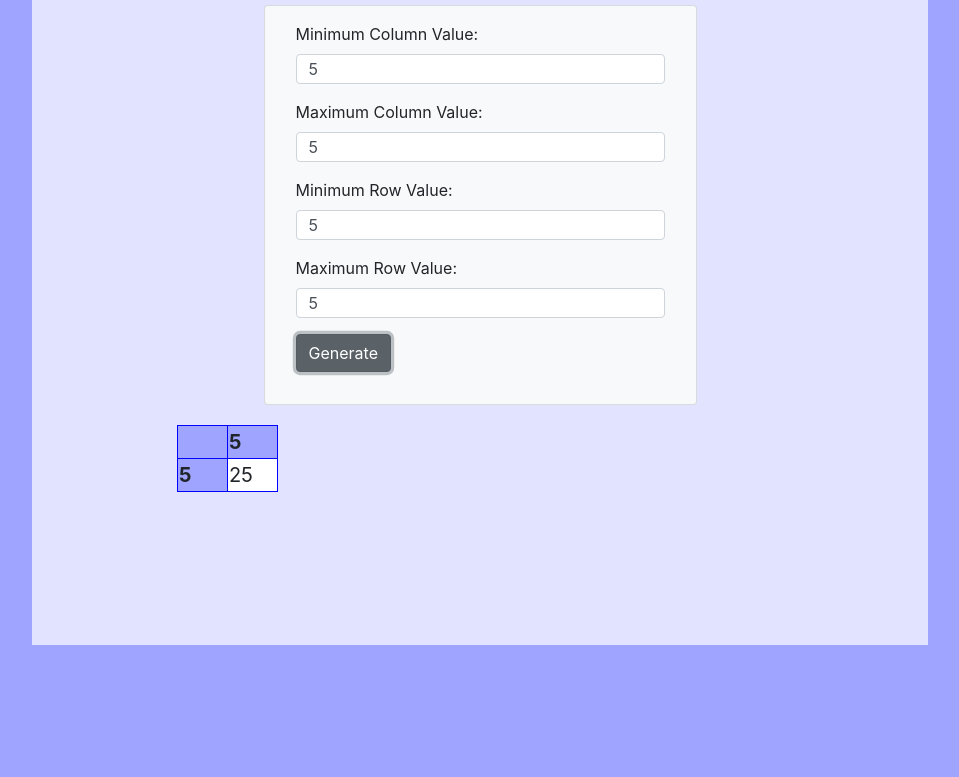
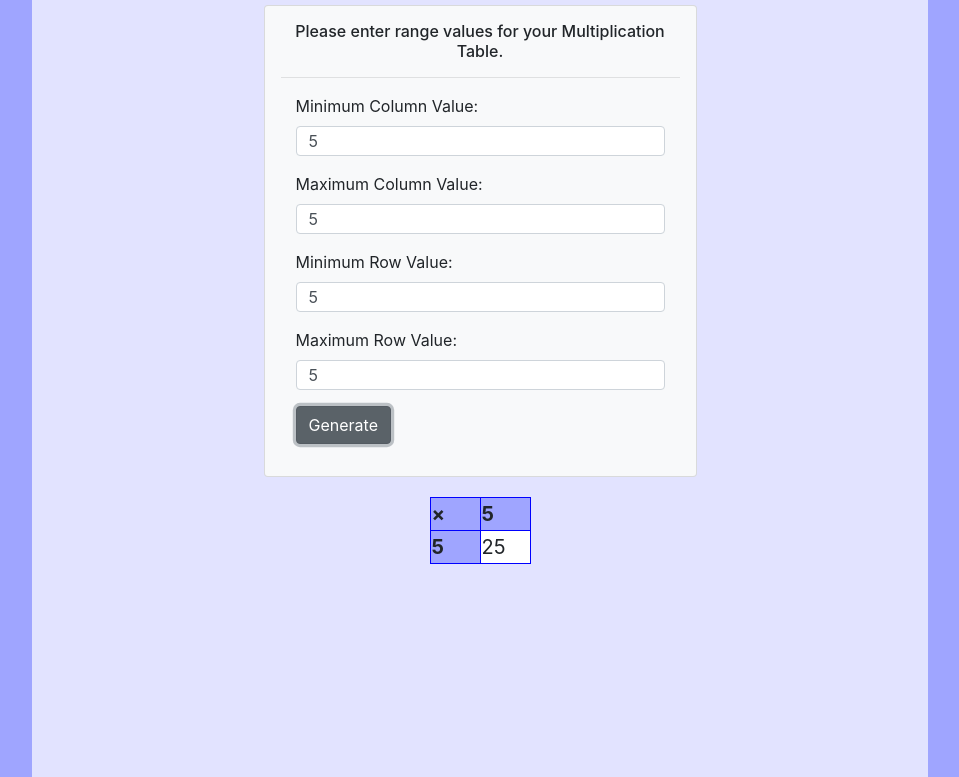
Before and after one commit to asergienk/MultiplicationTable, a plain HTML site: page index.html in a window 1280 px wide. Both pictures are taken after typing "5", "5", "5", "5" into the empty fields and a click on the button "Generate". Shown: the part 81-858 px from the top of the page, without its empty margins (160-1119 px from the left). Before the commit the page ends 800 px from the top, so only its background shows below. Drawn offline with nearby package versions, Linux system fonts and the light colour scheme.

Commit message:
Center the table

```diff
--- a/css/style.css
+++ b/css/style.css
@@ -18,12 +18,12 @@ h2 {
     text-align: center;
     background-color: #c68de2;
 }
-/*
-p {
-  padding-left: 15px;
-  padding-bottom: 15px;
+
+h6 {
+  text-align: center;
+  margin-bottom: 0px;
 }
-*/
+
 .purple-background {
   background-color:#c68de2;
 }
@@ -38,19 +38,18 @@ p {
   padding-left: 0px;
   padding-right: 0px;
 }
+
 .container {
-  padding-top: 20px;
-  padding-bottom: 20px;
+  padding: 20px 0;
+  overflow: scroll;
+  height: 300px;
 }
+
 #multTable {
   margin: auto;
-  height: 200px;
-  overflow-x:scroll;
-  overflow-y:scroll;
-  display:block;
-  width:70%;
 }
-#error p{
+
+#message p{
   color: red;
   margin-bottom: 0px;
   padding-top: 15px;
--- a/index.html
+++ b/index.html
@@ -12,10 +12,12 @@
 
 <div class="containerInput">
   <h2>Multiplication Table</h2>
-  <!--<h4>Please enter range value for your Maltiplication Table.</h4>-->
+
   <div class="row justify-content-center">
   <div class="col-lg-6 col-md-6-offset-3 col-sm-12 well" >
   <form class = 'card p-3 bg-light' class="form-horizontal" action="/action_page.php" onsubmit="return generateTable();">
+    <h6>Please enter range values for your Multiplication Table.</h6>
+    <hr>
     <div class="form-group">
       <label class="control-label col-sm-10" for="minCol">Minimum Column Value:</label>
       <div class="col-sm-12">
@@ -50,7 +52,7 @@
 </div>
 </div>
 
-<div id="error">
+<div id="message">
 </div>
 
 
--- a/js/script.js
+++ b/js/script.js
@@ -4,10 +4,10 @@ function generateTable() {
   var maxCol = parseInt(document.getElementById("maxCol").value);
   var minRow = parseInt(document.getElementById("minRow").value);
   var maxRow = parseInt(document.getElementById("maxRow").value);
-  var error = document.getElementById("error");
+  var error = document.getElementById("message");
   //if(var node = document.createTextNode();)
 
-  clearError();
+  clearMessage();
 
   //swapping values if min>max
   if(minCol>maxCol && minRow>maxRow)
@@ -21,7 +21,7 @@ function generateTable() {
     minRow = temp2;
 
     var node = document.createTextNode("Min and Max Column AND Row Values are swapped.");
-    printError(node);
+    printMessage(node);
   }
  else{
   if(minCol>maxCol)
@@ -30,11 +30,11 @@ function generateTable() {
     maxCol = minCol;
     minCol = temp;
     var node = document.createTextNode("Min and Max Column Values are swapped.");
-    printError(node);
+    printMessage(node);
     /*
     var newP = document.createElement("P");
     var node = document.createTextNode("Min and Max Column Values are swapped.");
-    clearError();
+    clearMessage();
     newP.appendChild(node);
     error.appendChild(newP);
     */
@@ -47,10 +47,10 @@ function generateTable() {
     maxRow = minRow;
     minRow = temp;
     var node = document.createTextNode("Min and Max Row Values are swapped.");
-    printError(node);
+    printMessage(node);
 
     /*
-    clearError();
+    clearMessage();
     var newP = document.createElement("P");
     var node = document.createTextNode("Min and Max Row Values are swapped.");
     newP.appendChild(node);
@@ -71,7 +71,7 @@ function generateTable() {
       {
         //starting a new row
         result += "<tr>";
-        result += "<th>" + " " + "</th>";
+        result += "<th>&times;</th>";
       }
 
       for(var j=minCol; j<=maxCol; j++)
@@ -105,16 +105,16 @@ function generateTable() {
 
   return false;
 }
-function printError(error){
-   var node = document.getElementById("error");
+function printMessage(message){
+   var node = document.getElementById("message");
    var newP = document.createElement("P");
-   clearError();
-   newP.appendChild(error);
+   clearMessage();
+   newP.appendChild(message);
    node.appendChild(newP);
 }
-function clearError(){
-    var errorMessage = document.getElementById("error");
-    while(errorMessage.firstChild){
-        errorMessage.removeChild(errorMessage.firstChild);
+function clearMessage(){
+    var message = document.getElementById("message");
+    while(message.firstChild){
+        message.removeChild(message.firstChild);
     }
 }
```
